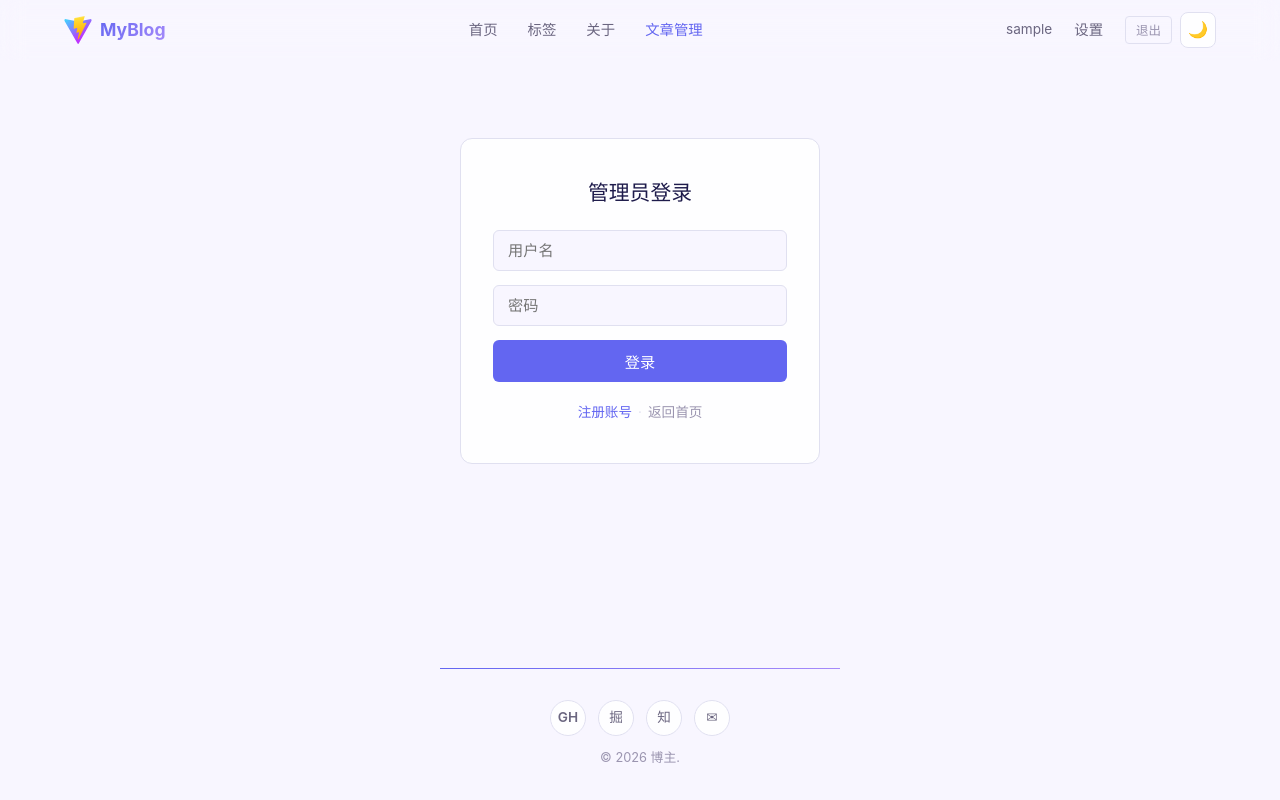
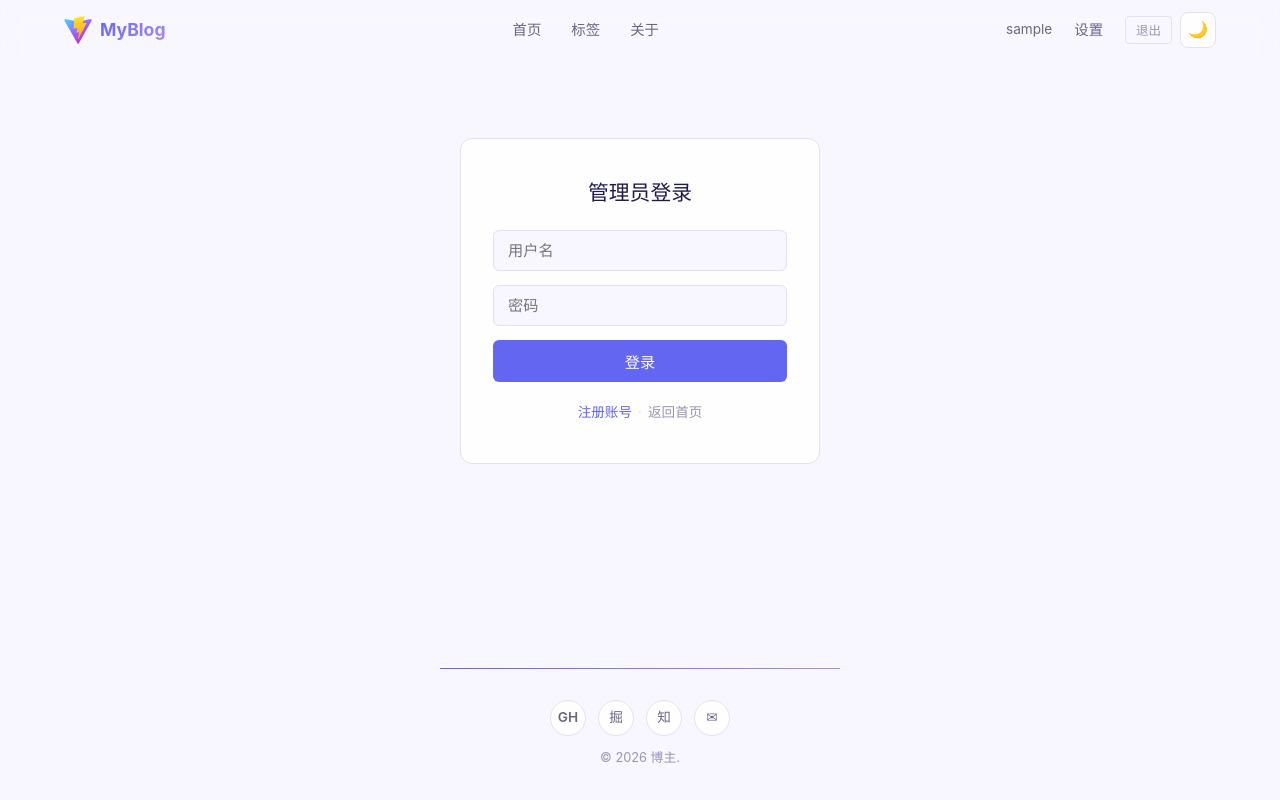
Before and after one commit to lxl19920401/my-blog, a Vue app: page /my-blog/login in a window 1280 px wide. Built offline with nearby package versions, Linux system fonts and the light colour scheme; no server answers; sample sign-in values are in the browser's storage; what marked-highlight would draw is missing.

Commit message:
fix: restrict article management to admin only

```diff
--- a/src/components/layout/AppHeader.vue
+++ b/src/components/layout/AppHeader.vue
@@ -6,7 +6,7 @@ import { useAuth } from '../../composables/useAuth'
 import ThemeToggle from '../common/ThemeToggle.vue'
 
 const route = useRoute()
-const { isLoggedIn, username, logout } = useAuth()
+const { isLoggedIn, isAdmin, username, logout } = useAuth()
 const scrolled = ref(false)
 
 function onScroll() {
@@ -40,7 +40,7 @@ onUnmounted(() => window.removeEventListener('scroll', onScroll))
           {{ item.text }}
         </router-link>
 
-        <router-link v-if="isLoggedIn" to="/manage" class="nav-link write-link">
+        <router-link v-if="isLoggedIn && isAdmin" to="/manage" class="nav-link write-link">
           文章管理
         </router-link>
       </nav>
--- a/src/composables/useAuth.js
+++ b/src/composables/useAuth.js
@@ -7,6 +7,7 @@ const username = ref(localStorage.getItem('myblog-username') || '')
 
 export function useAuth() {
   const isLoggedIn = computed(() => !!token.value)
+  const isAdmin = computed(() => username.value === 'admin')
 
   async function login(user, pass) {
     const res = await fetch(`${API_BASE}/api/login`, {
@@ -34,5 +35,5 @@ export function useAuth() {
     return token.value ? { Authorization: `Bearer ${token.value}` } : {}
   }
 
-  return { token, username, isLoggedIn, login, logout, getAuthHeaders }
+  return { token, username, isLoggedIn, isAdmin, login, logout, getAuthHeaders }
 }
--- a/src/views/ArticleManage.vue
+++ b/src/views/ArticleManage.vue
@@ -5,7 +5,7 @@ import { useAuth } from '../composables/useAuth'
 
 const API_BASE = import.meta.env.DEV ? 'http://localhost:3000' : ''
 const router = useRouter()
-const { isLoggedIn, getAuthHeaders } = useAuth()
+const { isLoggedIn, isAdmin, getAuthHeaders } = useAuth()
 
 const posts = ref([])
 const loading = ref(true)
@@ -65,6 +65,10 @@ function formatDate(dateStr) {
 onMounted(() => {
   if (!isLoggedIn.value) {
     router.push('/login')
+    return
+  }
+  if (!isAdmin.value) {
+    router.push('/')
     return
   }
   fetchPosts()
```
Also changed, not shown: server.js (+11 -4 lines).
